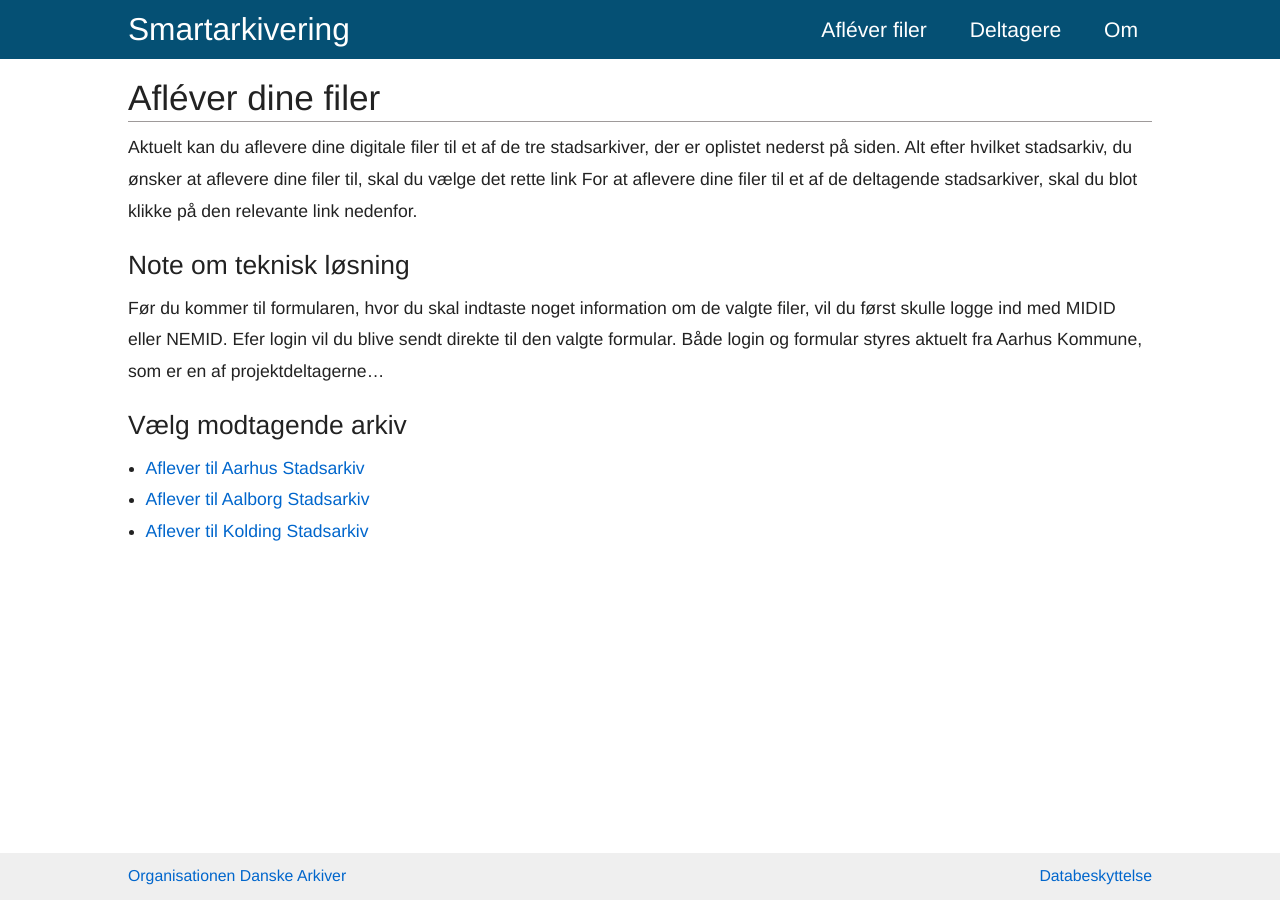
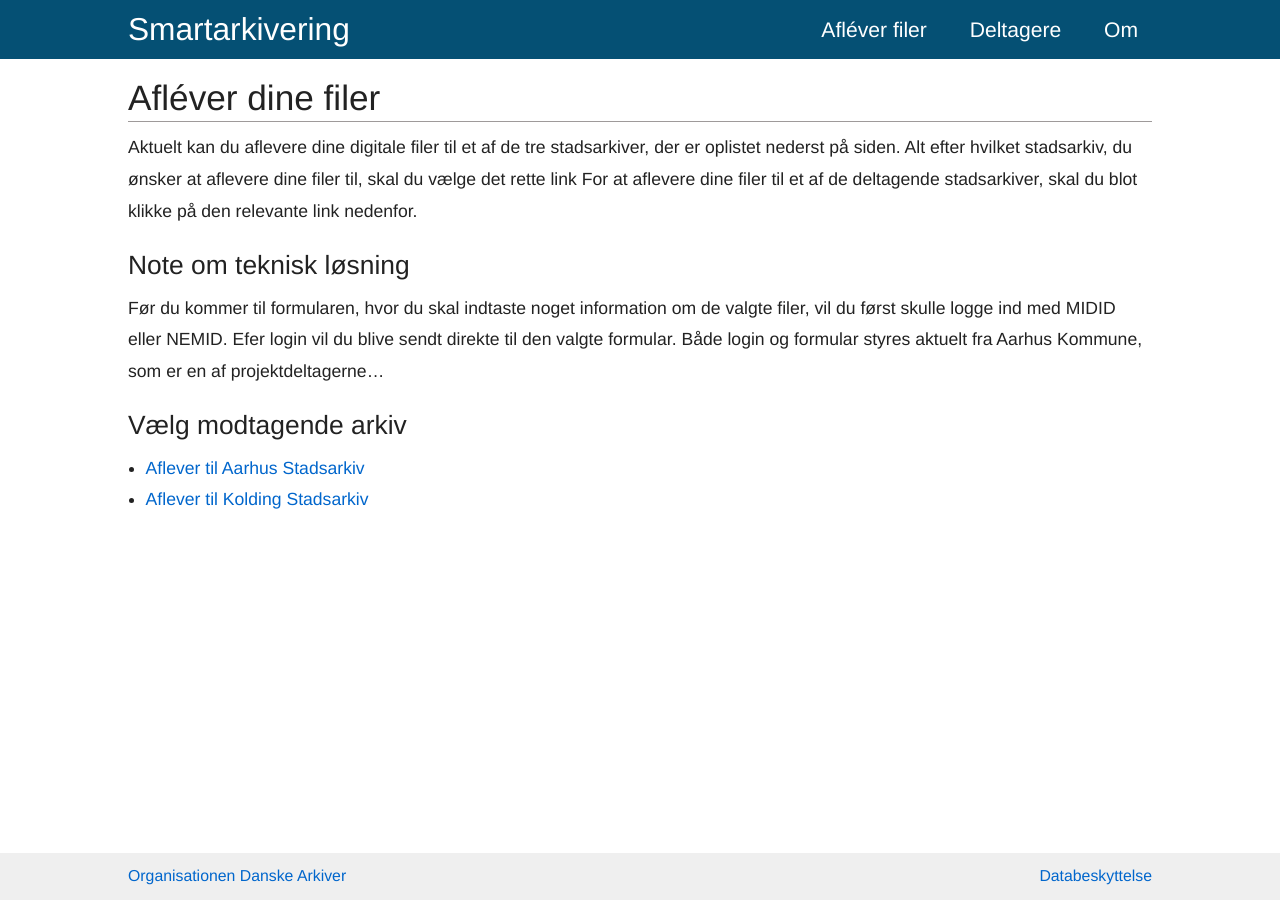
Before and after one commit to aarhusstadsarkiv/smartarkivering, a Jekyll site: the page built from pages/deposit/index.md, in a window 1280 px wide. Built offline with Jekyll 4.4.1, drawn with Linux system fonts in a browser that asks for light colours.

Commit message:
remove aal from deposit list

```diff
--- a/pages/deposit/index.md
+++ b/pages/deposit/index.md
@@ -12,5 +12,4 @@ Før du kommer til formularen, hvor du skal indtaste noget information om de val
 
 ## Vælg modtagende arkiv
 - [Aflever til Aarhus Stadsarkiv](https://www.smartarkivering.dk/deposit/aar)
-- [Aflever til Aalborg Stadsarkiv](https://www.smartarkivering.dk/deposit/aal)
 - [Aflever til Kolding Stadsarkiv](https://www.smartarkivering.dk/deposit/kol)
```
